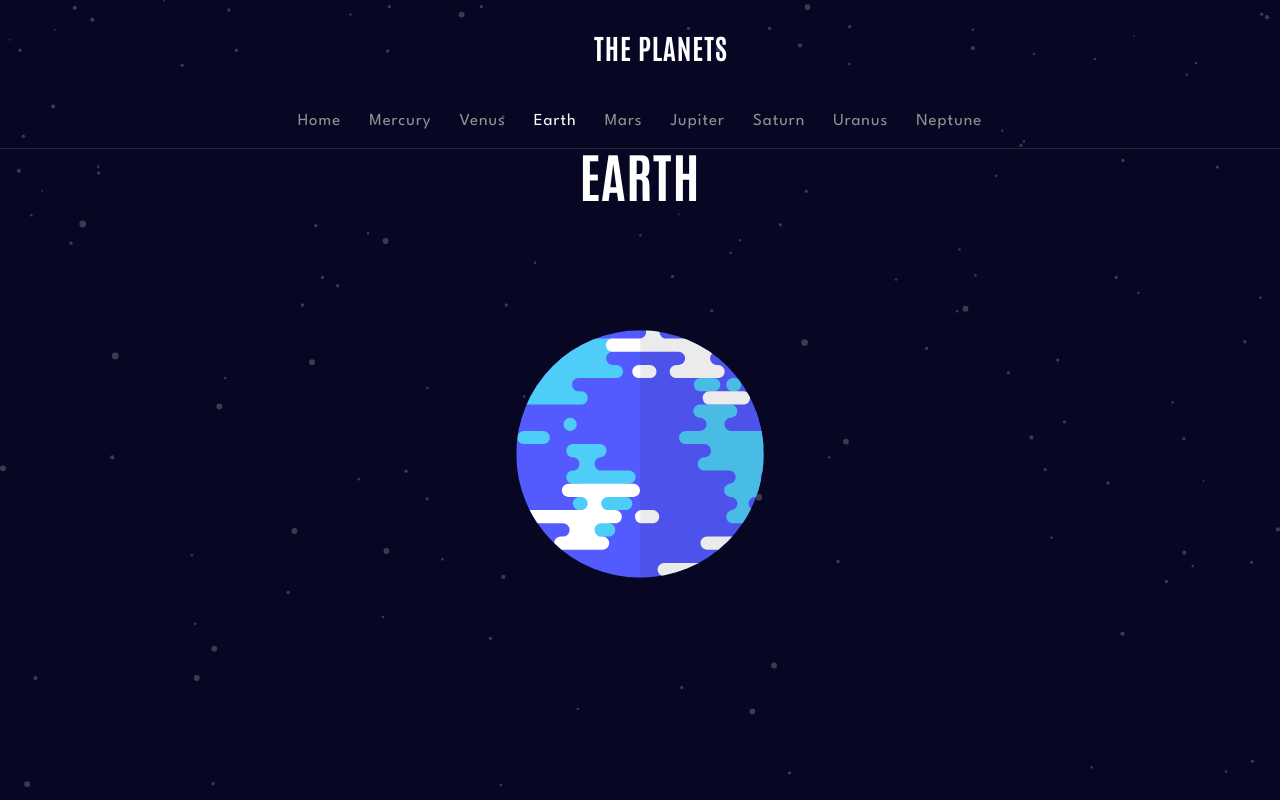
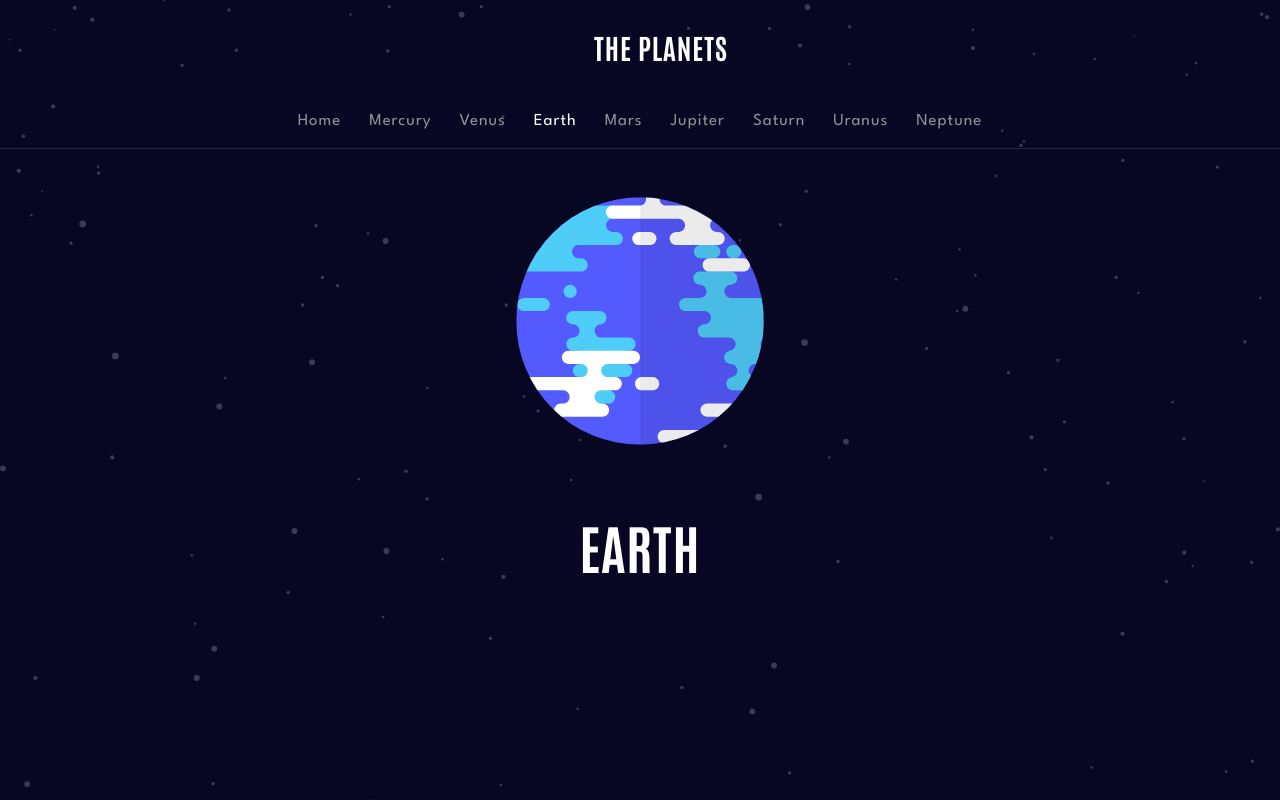
Before and after one commit to Beckibuzz93/Planet-Facts, a React (Vite) app: page /Earth in a window 1280 px wide. Built offline with nearby package versions, Linux system fonts and the light colour scheme.

Commit message:
fix navbar bug, where it wouldnt open on the start of app. add an image height

```diff
--- a/src/components/NavBar/index.jsx
+++ b/src/components/NavBar/index.jsx
@@ -6,7 +6,7 @@ import './index.css'
 const styles = ({ isActive }) => ({ color: isActive ? '#FFF' : '#929292' });
 
 const NavBar = () => {
-    const [isMenuClicked, setMenuClicked] = useState(false);
+    const [isMenuClicked, setMenuClicked] = useState(true);
     const [burgerClass, setBurgerClass] = useState('burger-line unclicked');
     const [menuClass, setMenuClass] = useState('burger-nav-items');
 
--- a/src/components/PageMainImage/index.css
+++ b/src/components/PageMainImage/index.css
@@ -5,11 +5,10 @@
     display: flex;
     justify-content: center;
     align-items: center;
-    width: 100%;
+    margin-top: -2rem;
+    height: 50vh;
 }
-.page-main-image {
-    padding: 2rem;
-}
+
 @media only screen and (max-width: 760px) {
     .page-main-image.earth-img {
         transform: scale(0.45);
--- a/src/pages/Earth/index.jsx
+++ b/src/pages/Earth/index.jsx
@@ -6,8 +6,8 @@ const Earth = () => {
   return (
     <>
         <Components.PageNav pageNav='page-nav earth'/>
+        <Components.PageMainImage pageMainImage='page-main-image earth-img' mainImg={PlanetEarth} altImg='Earth illustration'/>
         <Components.PageMainTitle pageMainTitle='Earth' />
-        <Components.PageMainImage pageMainImage='page-main-image earth-img' mainImg={PlanetEarth} altImg='Image of Earth'/>
     </>
   )
 }
--- a/src/pages/Jupiter/index.jsx
+++ b/src/pages/Jupiter/index.jsx
@@ -6,8 +6,8 @@ const Jupiter = () => {
   return (
     <>
         <Components.PageNav pageNav='page-nav jupiter'/>
+        <Components.PageMainImage pageMainImage='page-main-image jupiter-img' mainImg={PlanetJupiter} altImg='Jupiter illustration'/>
         <Components.PageMainTitle pageMainTitle='Jupiter' />
-        <Components.PageMainImage pageMainImage='page-main-image jupiter-img' mainImg={PlanetJupiter} altImg='Image of Jupiter'/>
 
     </>
   )
--- a/src/pages/Mars/index.jsx
+++ b/src/pages/Mars/index.jsx
@@ -7,8 +7,8 @@ const Mars = () => {
   return (
     <>
         <Components.PageNav pageNav='page-nav mars'/>
+        <Components.PageMainImage pageMainImage='page-main-image mars-img' mainImg={PlanetMars} altImg='Mars illustration'/>
         <Components.PageMainTitle pageMainTitle='Mars' />
-        <Components.PageMainImage pageMainImage='page-main-image mars-img' mainImg={PlanetMars} altImg='Image of Mars'/>
     </>
   )
 }
--- a/src/pages/Mercury/index.jsx
+++ b/src/pages/Mercury/index.jsx
@@ -7,8 +7,8 @@ const Mercury = (props) => {
   return (
     <>
         <Components.PageNav pageNav='page-nav mercury'/>
+        <Components.PageMainImage pageMainImage='page-main-image mercury-img' mainImg={PlanetMercury} altImg='Mercury illustration'/>
         <Components.PageMainTitle pageMainTitle='Mercury' />
-        <Components.PageMainImage pageMainImage='page-main-image mercury-img' mainImg={PlanetMercury} altImg='Image of Mercury'/>
     </>
   )
 }
--- a/src/pages/Neptune/index.jsx
+++ b/src/pages/Neptune/index.jsx
@@ -7,8 +7,8 @@ const Neptune = () => {
   return (
     <>
         <Components.PageNav pageNav='page-nav neptune'/>
+        <Components.PageMainImage pageMainImage='page-main-image neptune-img' mainImg={PlanetNeptune} altImg='Neptune illustration'/>
         <Components.PageMainTitle pageMainTitle='Neptune' />
-        <Components.PageMainImage pageMainImage='page-main-image neptune-img' mainImg={PlanetNeptune} altImg='Image of Neptune'/>
     </>
   )
 }
--- a/src/pages/Saturn/index.jsx
+++ b/src/pages/Saturn/index.jsx
@@ -7,8 +7,8 @@ const Saturn = () => {
   return (
     <>
         <Components.PageNav pageNav='page-nav saturn'/>
+        <Components.PageMainImage pageMainImage='page-main-image saturn-img' mainImg={PlanetSaturn} altImg='Saturn illustration'/>
         <Components.PageMainTitle pageMainTitle='Saturn' />
-        <Components.PageMainImage pageMainImage='page-main-image saturn-img' mainImg={PlanetSaturn} altImg='Image of Saturn'/>
     </>
   )
 }
--- a/src/pages/Uranus/index.jsx
+++ b/src/pages/Uranus/index.jsx
@@ -7,8 +7,8 @@ const Uranus = () => {
   return (
     <>
         <Components.PageNav pageNav='page-nav uranus'/>
+        <Components.PageMainImage pageMainImage='page-main-image uranus-img' mainImg={PlanetUranus} altImg='Uranus illustration'/>
         <Components.PageMainTitle pageMainTitle='Uranus' />
-        <Components.PageMainImage pageMainImage='page-main-image uranus-img' mainImg={PlanetUranus} altImg='Image of Uranus'/>
     </>
   )
 }
--- a/src/pages/Venus/index.jsx
+++ b/src/pages/Venus/index.jsx
@@ -7,8 +7,8 @@ const Venus = () => {
   return (
     <>
         <Components.PageNav pageNav='page-nav venus'/>
+        <Components.PageMainImage pageMainImage='page-main-image venus-img' mainImg={PlanetVenus} altImg='Venus illustration'/>
         <Components.PageMainTitle pageMainTitle='Venus' />
-        <Components.PageMainImage pageMainImage='page-main-image venus-img' mainImg={PlanetVenus} altImg='Image of Venus'/>
     </>
   )
 }
```
